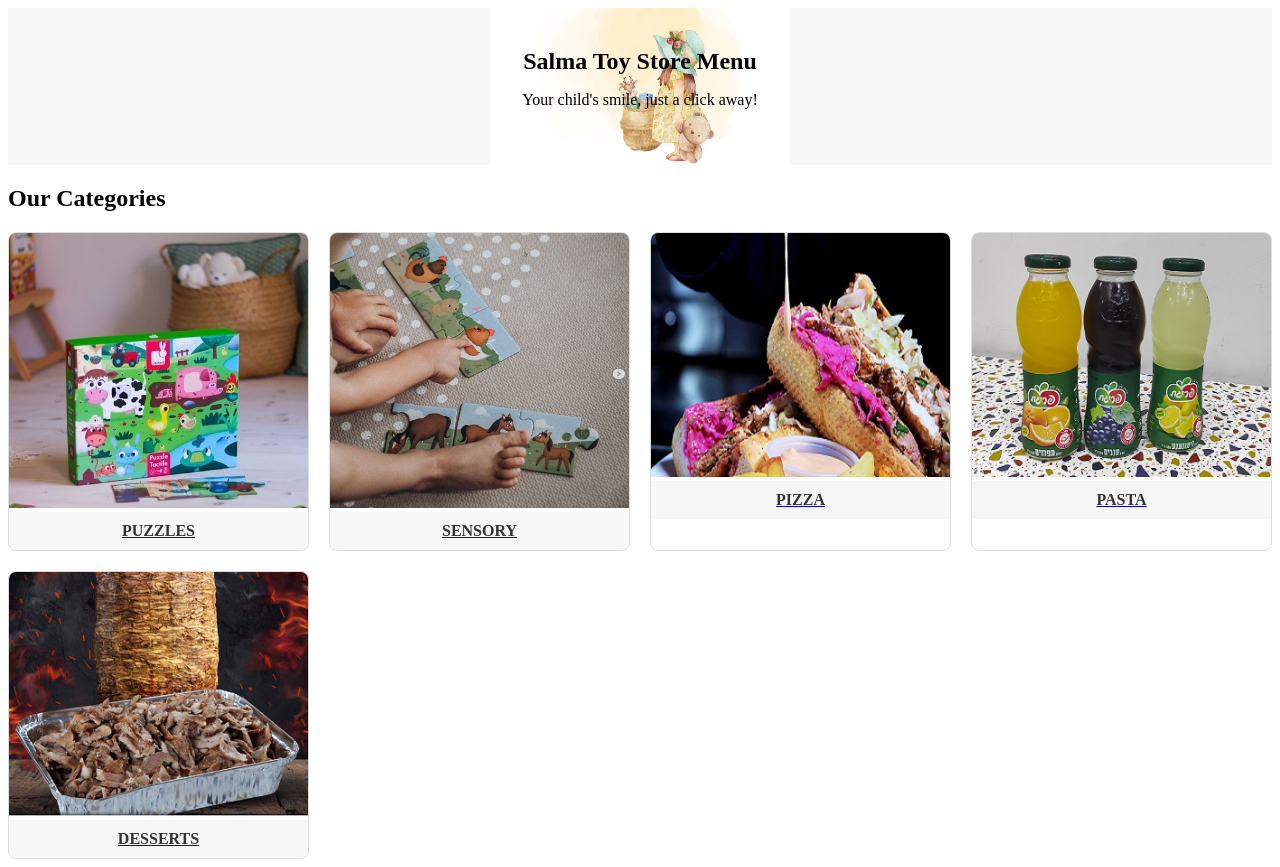
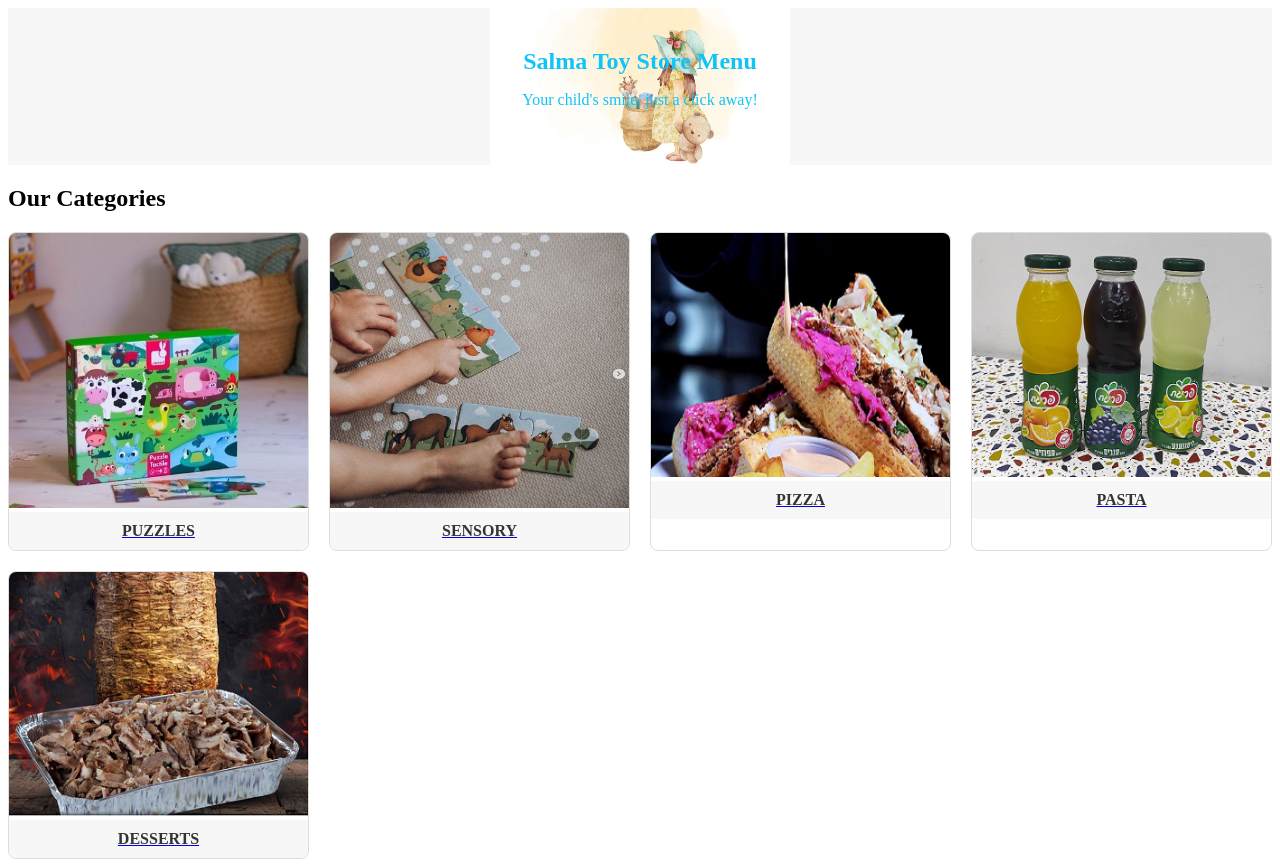
Before and after one commit to NaseemSrour/SalmaToyStore, a plain HTML site: page index.html in a window 1280 px wide. Drawn offline with Linux system fonts and the light colour scheme.

Commit message:
stam cosmetics

```diff
--- a/styles.css
+++ b/styles.css
@@ -3,7 +3,6 @@
     color: white;
     padding: 20px;
 }
-
 .header h1 {
     margin: 0;
     font-size: 24px;
@@ -11,7 +10,7 @@
 .header {
     padding: 40px 0;
     text-align: center;
-	color: black;
+	color: #11c4f8;
     background-image: url('images/logo-background.jpg'); /* Path to your logo image */
     background-size: contain; /* Ensure the logo fits inside the header */
     background-repeat: no-repeat; /* Prevent the background from repeating */
```
